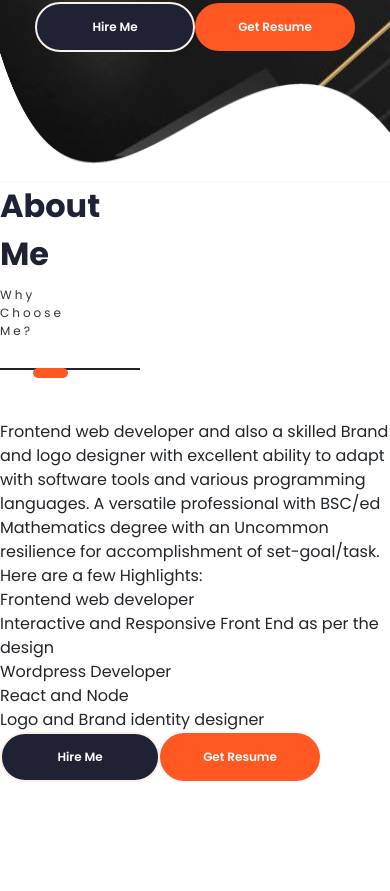
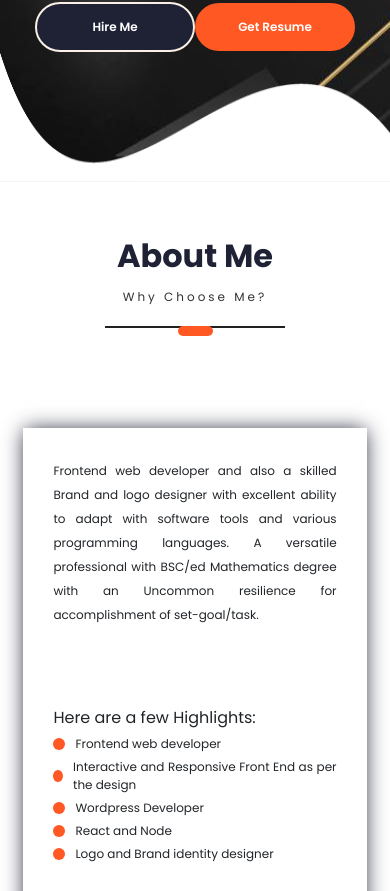
Before and after one commit to BodeRahman/My-React-Portfolio, a React (Create React App) app in the folder client/: page / in a window 390 px wide. Shown: the part 773-1664 px from the top of the page. Before the commit the page ends 1555 px from the top, so only its background shows below. Built offline with nearby package versions, Linux system fonts and the light colour scheme; a web font is replaced by a local one.

Commit message:
AboutMe styling and responsiveness

```diff
--- a/client/src/PortfolioContainer/AboutMe/AboutMe.css
+++ b/client/src/PortfolioContainer/AboutMe/AboutMe.css
@@ -0,0 +1,95 @@
+.about-me-container {
+    display: flex;
+    flex-direction: column;
+    justify-content: center;
+    align-items: center;
+    margin: 50px 0 0 0;
+}
+
+.about-me-parent {
+    max-width: 1000px;
+    width: 70%;
+}
+
+.about-me-card {
+    display: flex;
+    width: 100%;
+    box-shadow: 0 0px 20px -2px #1f2235;
+}
+
+.about-me-profile {
+    width: 50%;
+    background-image: url("../../assets/AboutMe/aboutme.JPG");
+    background-size: cover;
+    background-repeat: no-repeat;
+    background-position: center;
+}
+
+.about-me-details {
+    width: 48%;
+    text-align: justify;
+    padding: 30px;
+}
+
+.about-me-description {
+    font-size: 12px;
+}
+
+.about-me-highlights {
+    margin: 80px 0;
+}
+
+.highlght-heading {
+    font-family: "Poppins Bold";
+    font-size: 14px;
+    margin: 0 0 5px 0;
+}
+
+.highlight {
+    display: flex;
+    align-items: center;
+    margin: 5px 0;
+    font-size: 12px;
+}
+
+.highlight-blob {
+    height: 12px;
+    width: 12px;
+    margin: 0 10px 0 0;
+    background-color: #ff5823;
+    border-radius: 50%;
+}
+
+.about-me-options .highlighted-btn {
+    margin: 0 0 0 30px;
+}
+
+
+/*IPAD PRO RESPONSIVENESS*/
+@media only screen and (max-width: 1110px) {
+    .about-me-parent {
+      width: 88%;
+    }
+}
+
+@media only screen and (max-width: 898px) {
+    .about-me-profile {
+      display: none;
+    }
+    .about-me-details {
+      width: 100%;
+    }
+}
+
+@media only screen and (max-width: 466px) {
+    .about-me-options {
+      display: flex;
+      flex-direction: column;
+    }
+    .about-me-options .highlighted-btn {
+      margin: 24px 0 0 0 !important;
+    }
+    .about-me-options button {
+      width: 100%;
+    }
+}
--- a/client/src/PortfolioContainer/AboutMe/AboutMe.js
+++ b/client/src/PortfolioContainer/AboutMe/AboutMe.js
@@ -1,7 +1,8 @@
 import React,{useEffect} from 'react'
-import ScreenHeading from '../../utilities/ScreenHeading/ScreenHeading'
-import ScrollService from '../../utilities/ScrollService'
-import Animations from '../../utilities/Animations'
+import ScreenHeading from '../../utilities/ScreenHeading/ScreenHeading';
+import ScrollService from '../../utilities/ScrollService';
+import Animations from '../../utilities/Animations';
+import "./AboutMe.css";
 
 export default function AboutMe(props) {
     let fadeInScreenHandler = (screen) => {
@@ -27,7 +28,7 @@
         }
     }
 
-    const renderHighLight = () => {
+    const renderHighlight = () => {
         return (
             SCREEN_CONSTANTS.highlights.bullets.map((value, i) =>(
                 <div className="highlight" key={i}>
@@ -51,7 +52,7 @@
                             <div className="highlight-heading">
                                 <span>{SCREEN_CONSTANTS.highlights.heading}</span>
                             </div>
-                            {renderHighLight()}
+                            {renderHighlight()}
                         </div>
                         <div className="about-me-options">
                             <button className="btn primary-btn">
--- a/client/src/utilities/ScreenHeading/ScreenHeading.css
+++ b/client/src/utilities/ScreenHeading/ScreenHeading.css
@@ -2,13 +2,13 @@
     display: flex;
     flex-direction: column;
     align-items: center;
-    width: 100px;
-    margin: 0 0 50px 0;
+    width: 100%;
+    margin: 0 0 100px 0;
 }
 
 .screen-sub-heading {
     letter-spacing: 3px;
-    margin: 8px 0 18px 0;
+    margin: 8px 0 10px 0;
     font-size: 12px;
     color: var(--black);
 }
@@ -30,7 +30,7 @@
 .seperator-line {
     width: 100%;
     height: 2px;
-    background-color: #1f2235 ;
+    background-color: #1f221f ;
 }
 
 .seperator-blob {
--- a/client/src/utilities/ScreenHeading/ScreenHeading.js
+++ b/client/src/utilities/ScreenHeading/ScreenHeading.js
@@ -13,8 +13,9 @@
                     <div className="screen-sub-heading">
                         <span>{props.subHeading}</span>
                     </div>
-                ):<div></div>
-            }
+                ) : (
+                <div></div>
+            )}
 
             <div className="heading-seperator">
                 <div className="seperator-line">
```
Also changed, not shown: client/src/assets/AboutMe/me.jpg (added), 1 other file (tests, documents, lock files or other folders).
